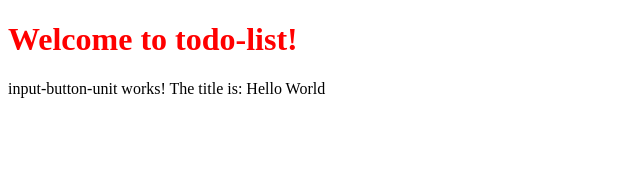
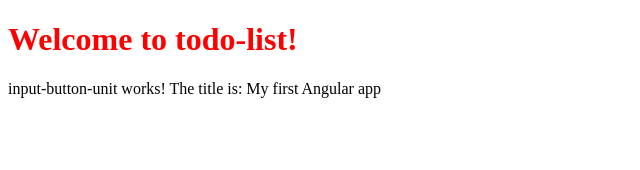
Before and after one commit to wlukebarnes/ng-girls-todo, an Angular app: page / in a window 1280 px wide. Shown: the top 170 px of the page, without its empty margins (0-640 px from the left). Built offline with nearby package versions, Linux system fonts and the light colour scheme.

Commit message:
Commit 2

```diff
--- a/src/app/input-button-unit/input-button-unit.component.ts
+++ b/src/app/input-button-unit/input-button-unit.component.ts
@@ -12,9 +12,18 @@ import { Component, OnInit } from '@angular/core';
 })
 export class InputButtonUnitComponent implements OnInit {
   title = 'Hello World';
-  constructor() { }
+  constructor() {
+    console.log('in constructor');
+    this.changeTitle("My first Angular app");
+    console.log(this.title);
+  }
 
   ngOnInit(): void {
   }
 
+  changeTitle(newTitle: string) {
+    console.log(newTitle)
+    this.title = newTitle;
+  }
+
 }
```
